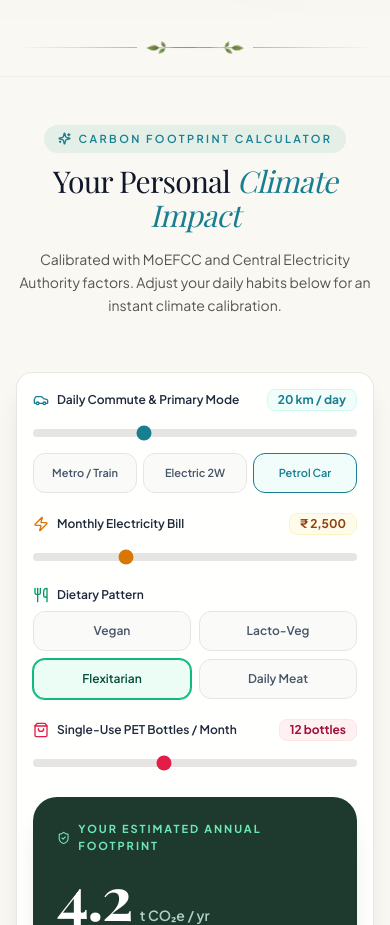
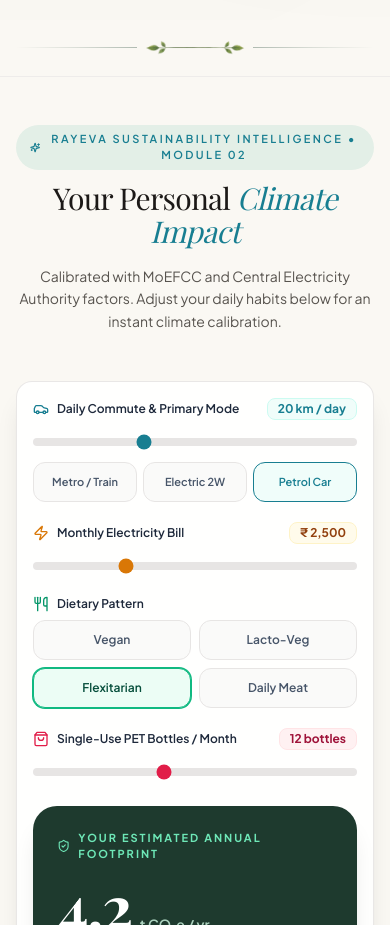
Before and after one commit to WillyEverGreen/rayeva, a React (Vite) app: page / in a window 390 px wide. Shown: the part 8920-9845 px from the top of the page. Built offline with nearby package versions, Linux system fonts and the light colour scheme; a web font is replaced by a local one.

Commit message:
fix(navbar): refine calculator label and module badge styling

```diff
--- a/src/components/IndividualCalculatorSection.tsx
+++ b/src/components/IndividualCalculatorSection.tsx
@@ -52,15 +52,15 @@ export default function IndividualCalculatorSection() {
 
       <div className="max-w-7xl mx-auto px-4 sm:px-6 lg:px-8">
         {/* Section Header */}
-        <div className="text-center max-w-3xl mx-auto mb-14">
+        <div className="text-center max-w-3xl mx-auto mb-12 sm:mb-14">
           <span className="inline-flex items-center gap-2 text-[11px] sm:text-xs font-semibold tracking-[0.22em] text-[#187E91] uppercase mb-3 bg-[#E3EFE7] px-3.5 py-1.5 rounded-full">
             <Sparkles size={13} className="stroke-[2.5]" />
-            <span>Carbon Footprint Calculator</span>
+            <span>Rayeva Sustainability Intelligence • Module 02</span>
           </span>
 
-          <h2 className="text-3xl sm:text-4xl lg:text-5xl font-serif font-normal tracking-tight text-slate-900 leading-[1.12] mb-4">
+          <h2 className="text-3xl sm:text-4xl lg:text-5xl font-serif font-normal text-stone-900 tracking-tight leading-[1.12] mb-4">
             Your Personal{' '}
-            <span className="italic font-serif text-[#187E91]">Climate Impact</span>
+            <span className="italic text-[#187E91]">Climate Impact</span>
           </h2>
 
           <p className="text-stone-600 text-sm sm:text-base leading-relaxed font-normal">
--- a/src/components/Navbar.jsx
+++ b/src/components/Navbar.jsx
@@ -65,7 +65,7 @@ export default function Navbar() {
   const NAV_LINKS = [
     { label: 'Collections', target: '#categories' },
     { label: 'Circularity', target: '#impact' },
-    { label: 'AI Calculator', target: '#calculator' },
+    { label: 'Calculator',  target: '#calculator' },
     { label: 'Standards',   target: '#brand-criteria' },
     { label: 'Impact',      target: '#sustainability-tree' },
     { label: 'About Us',    target: '#about' },
```
